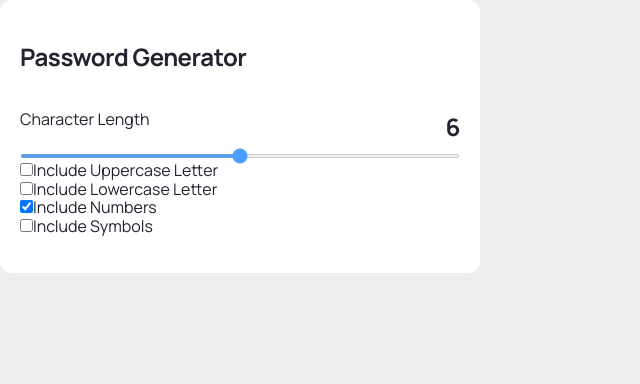
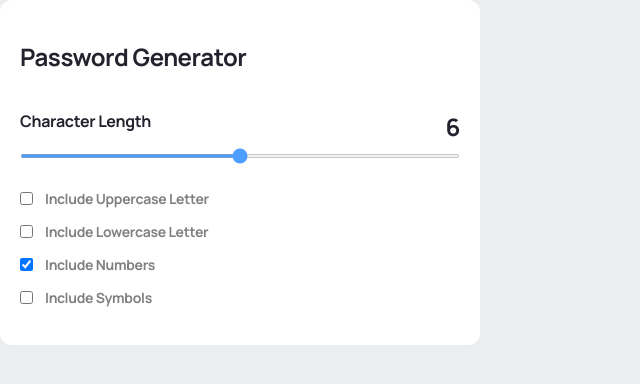
Before and after one commit to eriksleziona/INVO_Password_Generator, a React (Vite) app: page / in a window 1280 px wide. Shown: the top 384 px of the page, without its empty margins (0-640 px from the left). Built offline with nearby package versions, Linux system fonts and the light colour scheme.

Commit message:
Setting up the UpdateOptions Function and Connected with the AppContext

```diff
--- a/src/context/Context.tsx
+++ b/src/context/Context.tsx
@@ -4,8 +4,9 @@ import React, {
   useState,
   FC,
   PropsWithChildren,
+  Key,
 } from "react";
-import { AppContextType, IOptions } from "./Context.types";
+import { AppContextType, IOptions, IUpdateOpt } from "./Context.types";
 
 const AppContext = createContext<AppContextType | null>(null);
 
@@ -27,9 +28,9 @@ export const AppProvider: FC<PropsWithChildren> = ({ children }) => {
     return "";
   };
 
-  const updateOptions = () => {
-    // #TODO Implementing the update options function setOptions state
-    console.log("updateOptions");
+  const updateOptions = (updateOpt: IUpdateOpt) => {
+    const newOptions = { ...options, ...updateOpt };
+    setOptions(newOptions);
   };
 
   return (
--- a/src/global-styles/Mixins/font.mixins.scss
+++ b/src/global-styles/Mixins/font.mixins.scss
@@ -2,6 +2,22 @@
   font-size: 24px;
   font-weight: 700;
   line-height: 33px;
-  letter-spacing: -0.02em;
+  letter-spacing: var(--letter-spacing);
   color: var(--color-black);
 }
+
+@mixin secondary-title-font-mixin {
+  font-size: 16px;
+  font-weight: 700;
+  line-height: 22px;
+  letter-spacing: var(--letter-spacing);
+  color: var(--color-black);
+}
+
+@mixin checkboxes-fonts-mixin {
+  font-size: 14px;
+  font-weight: 600;
+  line-height: 19px;
+  letter-spacing: var(--letter-spacing);
+  color: var(--color-body);
+}
--- a/src/modules/HomeModule/components/CheckBoxes/CheckBoxes.style.scss
+++ b/src/modules/HomeModule/components/CheckBoxes/CheckBoxes.style.scss
@@ -0,0 +1,23 @@
+@import "/src/global-styles/Mixins/font.mixins.scss";
+.checkboxes-container {
+  padding-top: 28px;
+
+  & &__row {
+    display: flex;
+    flex-direction: row;
+    gap: 12px;
+  }
+
+  & &__row:not(:first-child) {
+    margin-top: 14px;
+  }
+
+  & &__checkbox {
+    /* #TODO Implement Custom checkboxes */
+    display: block;
+  }
+
+  & &__label {
+    @include checkboxes-fonts-mixin;
+  }
+}
--- a/src/modules/HomeModule/components/CheckBoxes/CheckBoxes.tsx
+++ b/src/modules/HomeModule/components/CheckBoxes/CheckBoxes.tsx
@@ -2,18 +2,19 @@ import { useGlobalContext } from "@/context";
 import React from "react";
 import "./CheckBoxes.style.scss";
 import { AppContextType } from "@/context/Context.types";
+import { IUpdateOpt } from "@/context/Context.types";
 
 export const CheckBoxes: React.FC = () => {
-  const { options } = useGlobalContext() as AppContextType;
+  const { options, updateOptions } = useGlobalContext() as AppContextType;
   const { includeLower, includeNumbers, includeSymbols, includeUpper } =
     options;
   return (
     <div className="checkboxes-container">
-      {/* #TODO Setting the checkboxes Groups and connect to the updateOptions function */}
       <div className="checkboxes-container__row">
         <input
           type="checkbox"
           checked={includeUpper}
+          onChange={() => updateOptions({ includeUpper: !includeUpper })}
           name="upper"
           id="upper"
           className=" checkboxes-container__checkbox"
@@ -26,6 +27,7 @@ export const CheckBoxes: React.FC = () => {
         <input
           type="checkbox"
           checked={includeLower}
+          onChange={() => updateOptions({ includeLower: !includeLower })}
           name="upper"
           id="upper"
           className=" checkboxes-container__checkbox"
@@ -38,6 +40,7 @@ export const CheckBoxes: React.FC = () => {
         <input
           type="checkbox"
           checked={includeNumbers}
+          onChange={() => updateOptions({ includeNumbers: !includeNumbers })}
           name="upper"
           id="upper"
           className=" checkboxes-container__checkbox"
@@ -45,10 +48,12 @@ export const CheckBoxes: React.FC = () => {
         <label htmlFor="upper" className="checkboxes-container__label">
           Include Numbers
         </label>
+      </div>
       <div className="checkboxes-container__row">
         <input
           type="checkbox"
           checked={includeSymbols}
+          onChange={() => updateOptions({ includeSymbols: !includeSymbols })}
           name="upper"
           id="upper"
           className=" checkboxes-container__checkbox"
@@ -58,6 +63,5 @@ export const CheckBoxes: React.FC = () => {
         </label>
       </div>
     </div>
-    </div>
   );
 };
--- a/src/modules/HomeModule/components/Form/Form.styles.scss
+++ b/src/modules/HomeModule/components/Form/Form.styles.scss
@@ -21,6 +21,7 @@
   }
 
   & &__label-title {
+    @include secondary-title-font-mixin;
     align-items: center;
   }
 
```
Also changed, not shown: src/context/Context.types.tsx (+8 -1 lines). Lines whose indentation alone changed are shown as unchanged.
